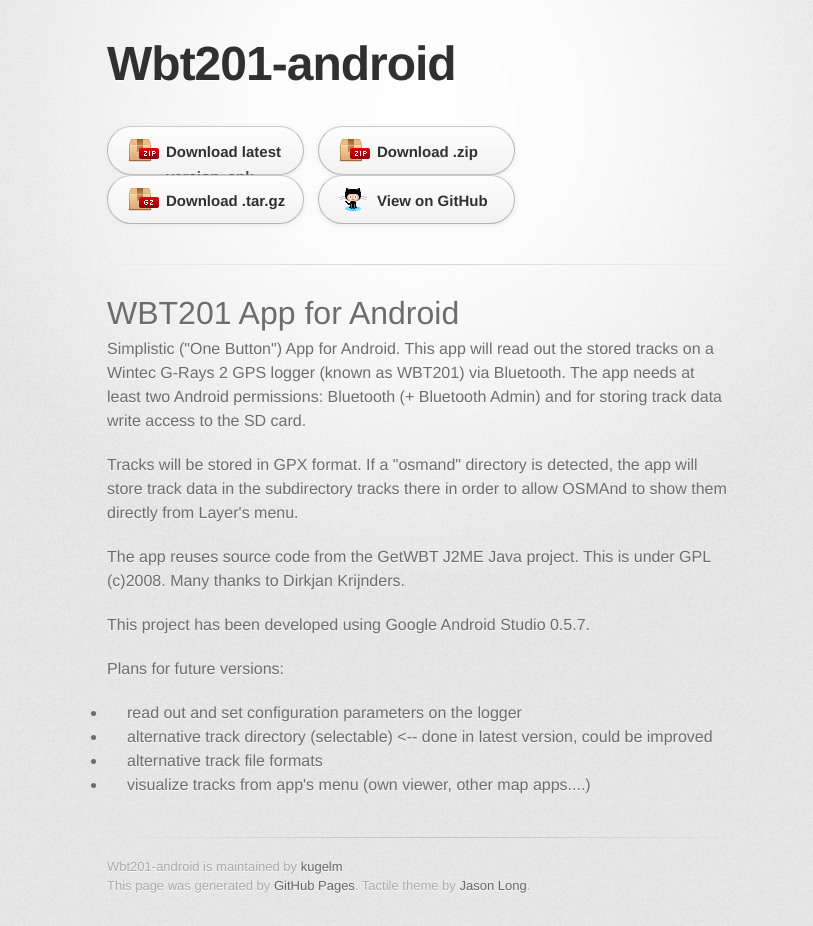
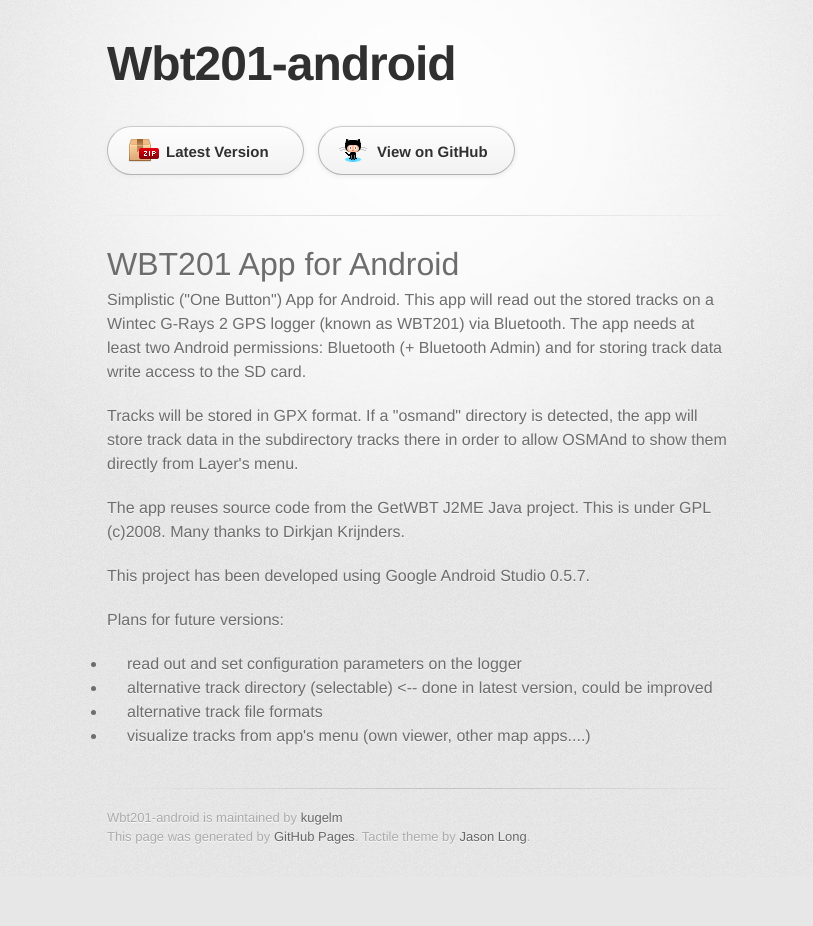
Before and after one commit to kugelm/WBT201-Android, a plain HTML site: page index.html in a window 1280 px wide. Shown: the whole page, without its empty margins (223-1036 px from the left). After the commit the page ends 877 px from the top, so only its background shows below. Drawn offline with Linux system fonts and the light colour scheme; a web font is replaced by a local one.

Commit message:
Update index.html

```diff
--- a/index.html
+++ b/index.html
@@ -23,9 +23,7 @@
         </header>
 
         <section id="downloads" class="clearfix">
-          <a href="https://github.com/kugelm/WBT201-Android/raw/master/WBT201.apk" id="download-zip" class="button"><span>Download latest version .apk</span></a>
-          <a href="https://github.com/kugelm/WBT201-Android/zipball/master" id="download-zip" class="button"><span>Download .zip</span></a>
-          <a href="https://github.com/kugelm/WBT201-Android/tarball/master" id="download-tar-gz" class="button"><span>Download .tar.gz</span></a>
+          <a href="https://github.com/kugelm/WBT201-Android/raw/master/WBT201.apk" id="download-zip" class="button"><span>Latest Version</span></a>
           <a href="https://github.com/kugelm/WBT201-Android" id="view-on-github" class="button"><span>View on GitHub</span></a>
         </section>
 
```
